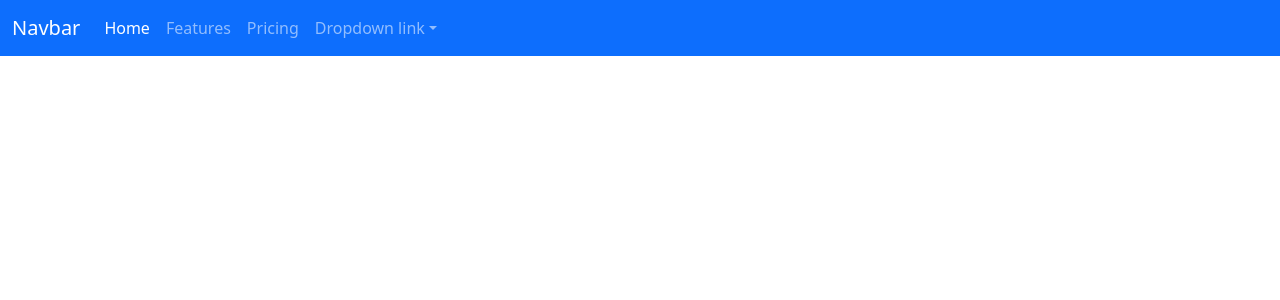
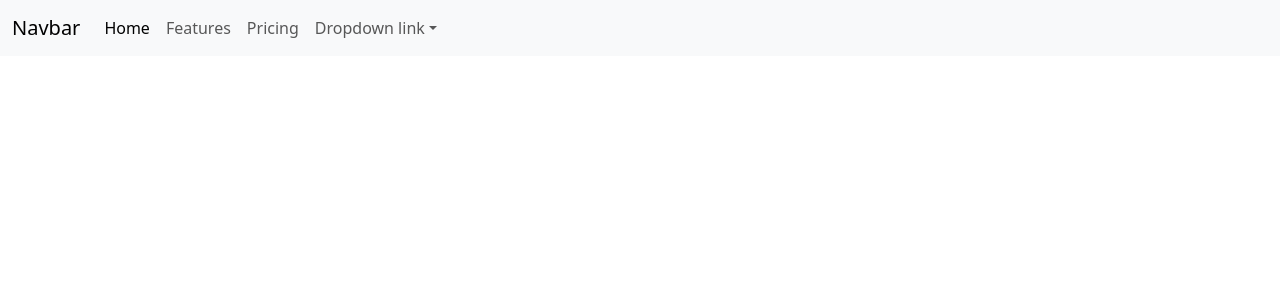
Before and after one commit to yoshieexD/ecommerce, a React (Vite) app in the folder client/: page / in a window 1280 px wide. Shown: the top 300 px of the page. Built offline with nearby package versions, Linux system fonts and the light colour scheme.

Commit message:
button & navbar

```diff
--- a/client/src/components/Navbar.jsx
+++ b/client/src/components/Navbar.jsx
@@ -3,9 +3,9 @@
 const Navbar = () => {
     return (
         <div>
-            <nav className="navbar navbar-expand-lg  bg-primary" data-bs-theme="dark">
-                <div className="container-fluid className">
-                    <a className="navbar-brand className" href="#">Navbar</a>
+            <nav className="navbar navbar-expand-lg bg-body-tertiary">
+                <div className="container-fluid">
+                    <a className="navbar-brand" href="#">Navbar</a>
                     <button className="navbar-toggler" type="button" data-bs-toggle="collapse" data-bs-target="#navbarNavDropdown" aria-controls="navbarNavDropdown" aria-expanded="false" aria-label="Toggle navigation">
                         <span className="navbar-toggler-icon"></span>
                     </button>
--- a/client/src/components/Signin.jsx
+++ b/client/src/components/Signin.jsx
@@ -16,7 +16,7 @@
                         <label htmlFor="floatingPassword">Password</label>
                     </div>
                     <div className="d-grid gap-2">
-                        <button className="btn btn-primary pb-3 fs-5" type="button">Login</button>
+                        <button className="btn btn-dark pb-3 fs-5" type="button">Login</button>
                     </div>
                 </form>
             </div>
```
